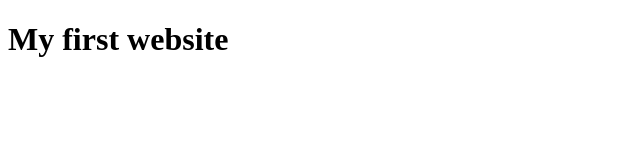
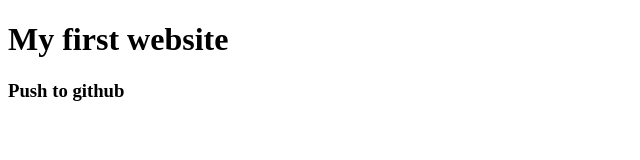
Before and after one commit to youshamahmood96/my.first.website, a plain HTML site: page index.html in a window 1280 px wide. Shown: the whole page, without its empty margins (0-640 px from the left). Drawn offline with Linux system fonts and the light colour scheme.

Commit message:
learn github

```diff
--- a/index.html
+++ b/index.html
@@ -7,5 +7,6 @@
 </head>
 <body>
     <h1>My first website</h1>
+    <h3>Push to github</h3>
 </body>
 </html>
```
